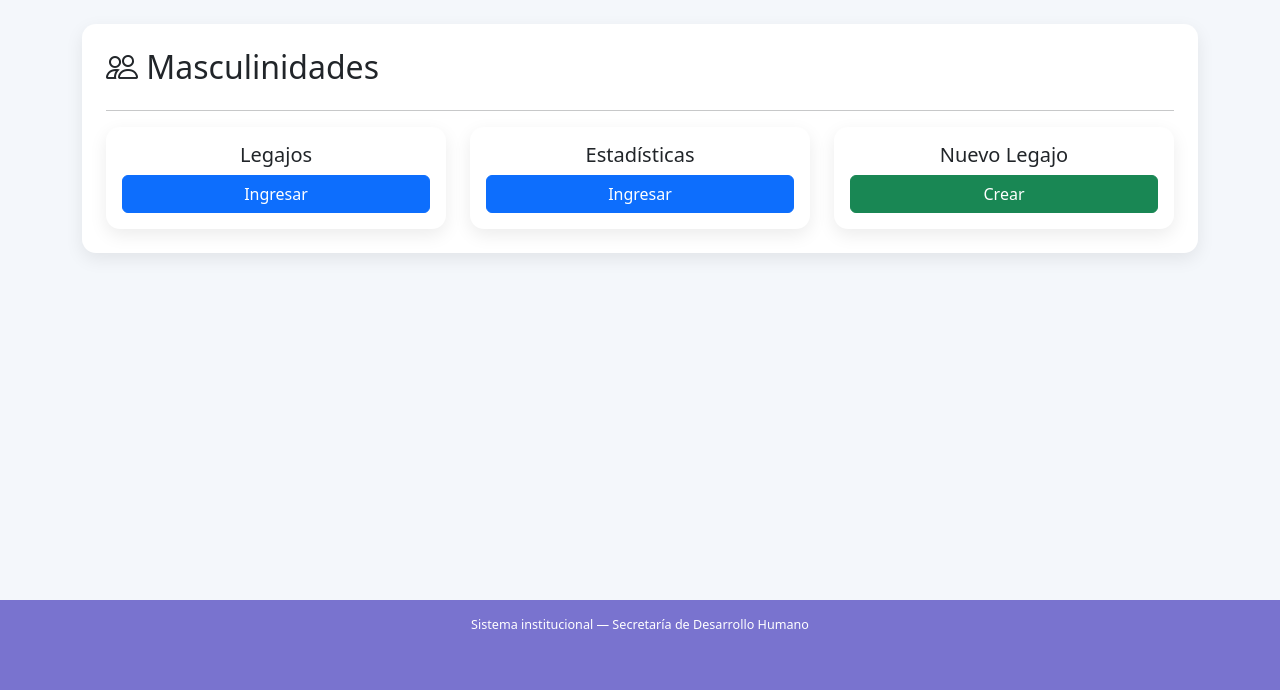
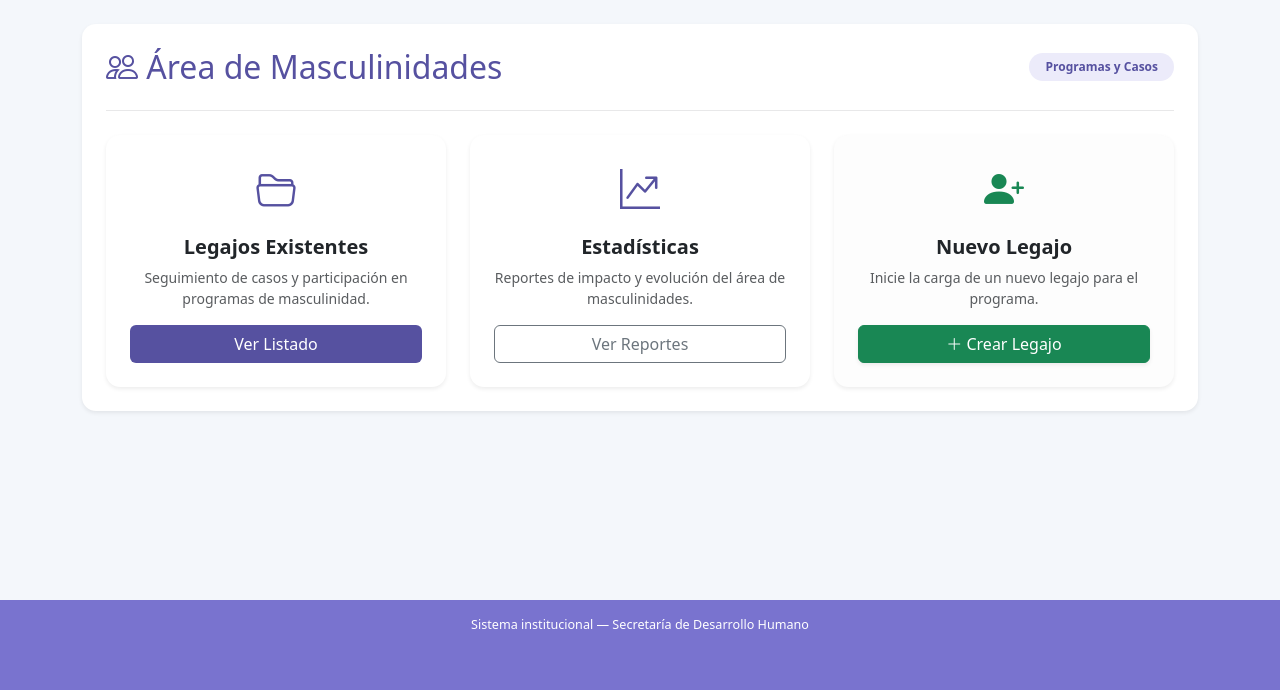
Before and after one commit to JuanseCian/direccion-genero, a Laravel app: page /masculinidades in a window 1280 px wide. Shown: the part 110-800 px from the top of the page. Run offline with Laravel 10, Linux system fonts and the light colour scheme.

Commit message:
mascu e ive

```diff
--- a/resources/views/frontend/areas/masculinidades/index.blade.php
+++ b/resources/views/frontend/areas/masculinidades/index.blade.php
@@ -3,56 +3,61 @@
 @section('title','Área Masculinidades')
 
 @section('content')
+<div class="card card-soft p-4 shadow-sm border-0">
+    <div class="d-flex justify-content-between align-items-center">
+        <h2 class="mb-0" style="color: #5651A0;">
+            <i class="bi bi-people"></i>
+            Área de Masculinidades
+        </h2>
+        <span class="badge rounded-pill px-3 py-2" style="background: #ecebfa; color: #5651A0;">
+            Programas y Casos
+        </span>
+    </div>
 
-<div class="card card-soft p-4">
+    <hr class="my-4" style="opacity: 0.1;">
 
-<h2>
-<i class="bi bi-people"></i>
-Masculinidades
-</h2>
-
-<hr>
-
-<div class="row">
-
+    <div class="row g-4">
+        {{-- LISTADO --}}
         <div class="col-md-4">
-<div class="card card-soft p-3 text-center">
-
-<h5>Legajos</h5>
-
-<a href="#" class="btn btn-primary">
-Ingresar
+            <div class="card card-soft p-4 text-center border-0 shadow-sm h-100">
+                <div class="mb-3">
+                    <i class="bi bi-folder2-open" style="font-size: 2.5rem; color: #5651A0;"></i>
+                </div>
+                <h5 class="fw-bold">Legajos Existentes</h5>
+                <p class="text-muted small">Seguimiento de casos y participación en programas de masculinidad.</p>
+                <a href="#" class="btn text-white w-100 mt-auto" style="background: #5651A0;">
+                    Ver Listado
                 </a>
-
             </div>
         </div>
 
+        {{-- ESTADISTICAS --}}
         <div class="col-md-4">
-<div class="card card-soft p-3 text-center">
-
-<h5>Estadísticas</h5>
-
-<a href="#" class="btn btn-primary">
-Ingresar
+            <div class="card card-soft p-4 text-center border-0 shadow-sm h-100">
+                <div class="mb-3">
+                    <i class="bi bi-graph-up-arrow" style="font-size: 2.5rem; color: #5651A0;"></i>
+                </div>
+                <h5 class="fw-bold">Estadísticas</h5>
+                <p class="text-muted small">Reportes de impacto y evolución del área de masculinidades.</p>
+                <a href="#" class="btn btn-outline-secondary w-100 mt-auto">
+                    Ver Reportes
                 </a>
-
             </div>
         </div>
 
+        {{-- NUEVO --}}
         <div class="col-md-4">
-<div class="card card-soft p-3 text-center">
-
-<h5>Nuevo Legajo</h5>
-
-<a href="#" class="btn btn-success">
-Crear
+            <div class="card card-soft p-4 text-center border-0 shadow-sm h-100" style="background: #fdfdfd;">
+                <div class="mb-3">
+                    <i class="bi bi-person-plus-fill" style="font-size: 2.5rem; color: #198754;"></i>
+                </div>
+                <h5 class="fw-bold">Nuevo Legajo</h5>
+                <p class="text-muted small">Inicie la carga de un nuevo legajo para el programa.</p>
+                <a href="#" class="btn btn-success w-100 mt-auto shadow-sm">
+                    <i class="bi bi-plus-lg"></i> Crear Legajo
                 </a>
-
             </div>
         </div>
-
     </div>
-
 </div>
-
 @endsection
```
Also changed, not shown: resources/views/frontend/areas/ive/index.blade.php (+39 -34 lines). Lines whose indentation alone changed are shown as unchanged.
